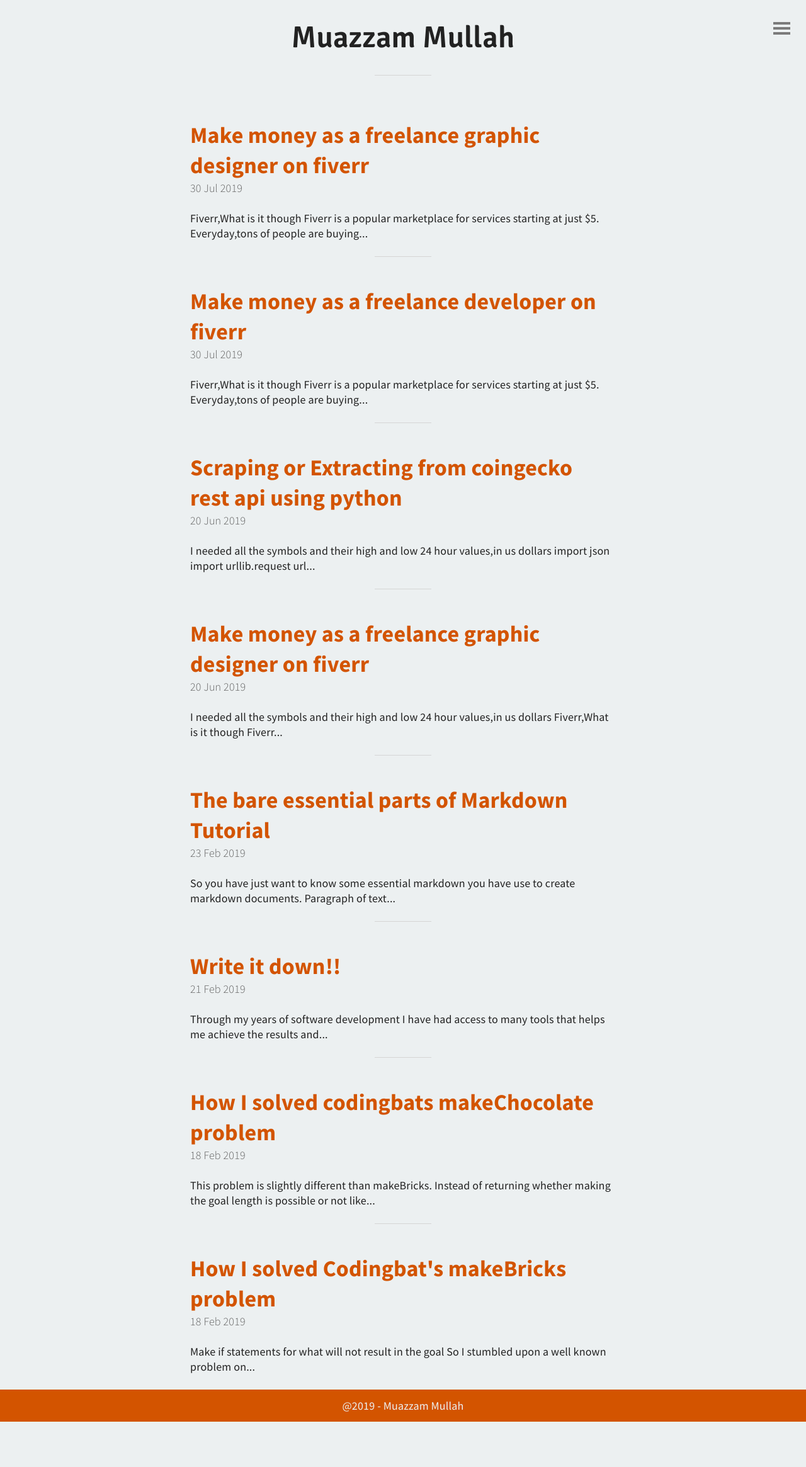
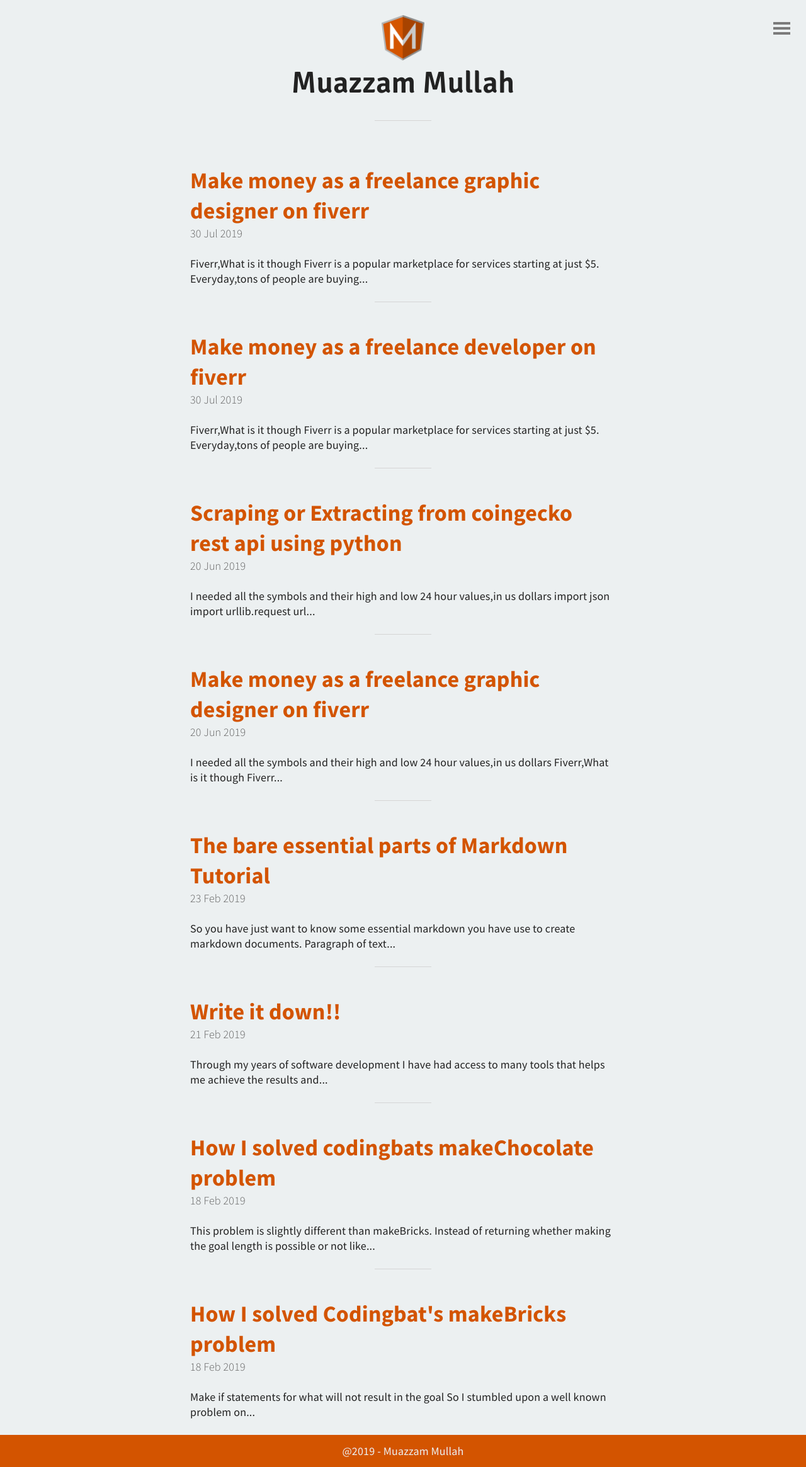
Before and after one commit to muazzammullah/muazzammullah.github.io, a Jekyll site: the page built from index.html, in a window 1280 px wide. Shown: the whole page at 63% size. Built offline with Jekyll 4.4.1, drawn with Linux system fonts in a browser that asks for light colours; the list of posts is cut into pages by our own code; before the commit the page ends 2258 px from its top, so only the background shows below that.

Commit message:
Update header.html

```diff
--- a/_includes/header.html
+++ b/_includes/header.html
@@ -1,3 +1,4 @@
 <header id="header">
+	<img src="/img/ccf.png" alt="Logo">
 	<a href="https://muazzammullah.github.io/"> <h1>Muazzam Mullah</h1></a>
 </header>
```
